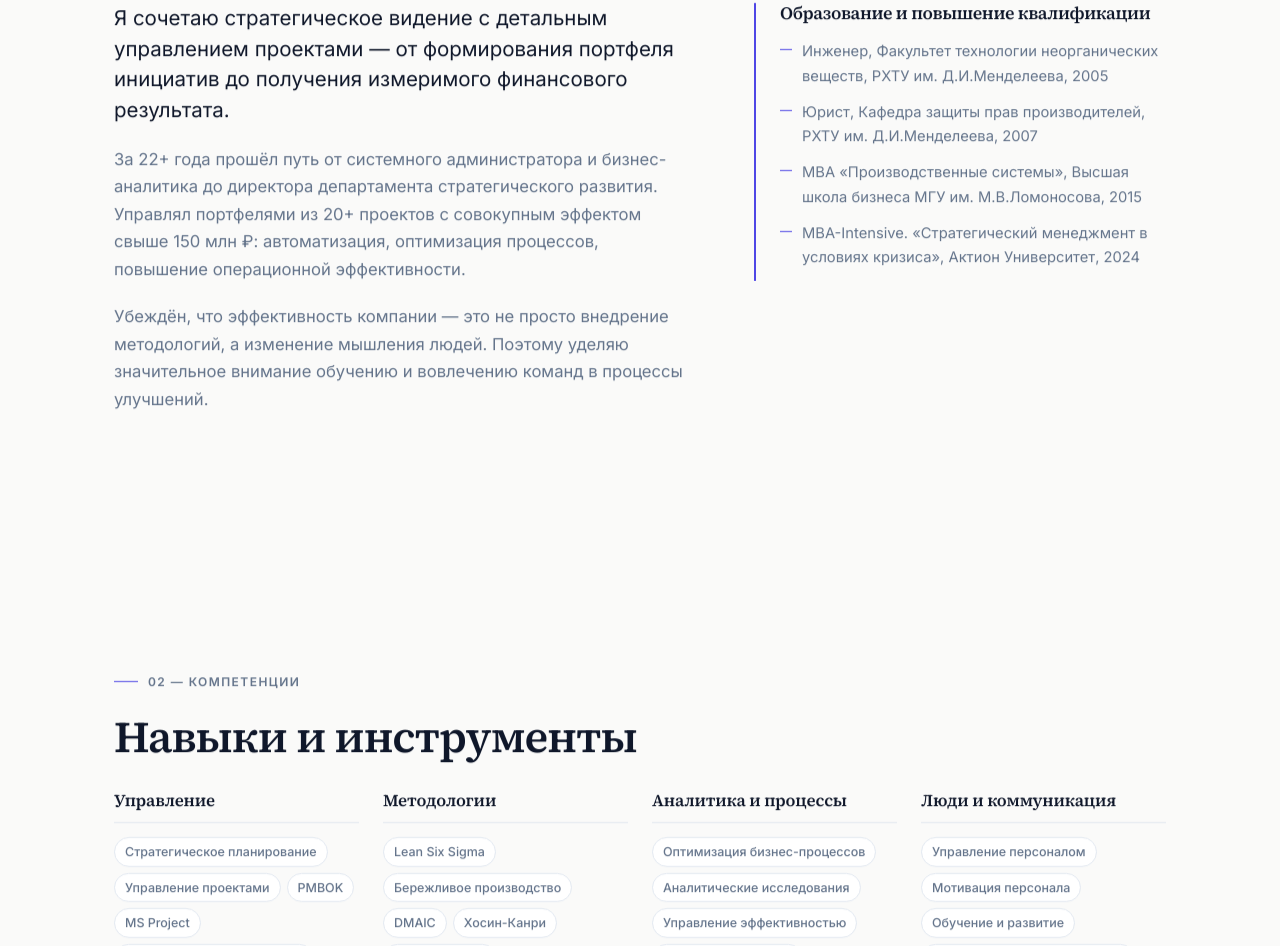
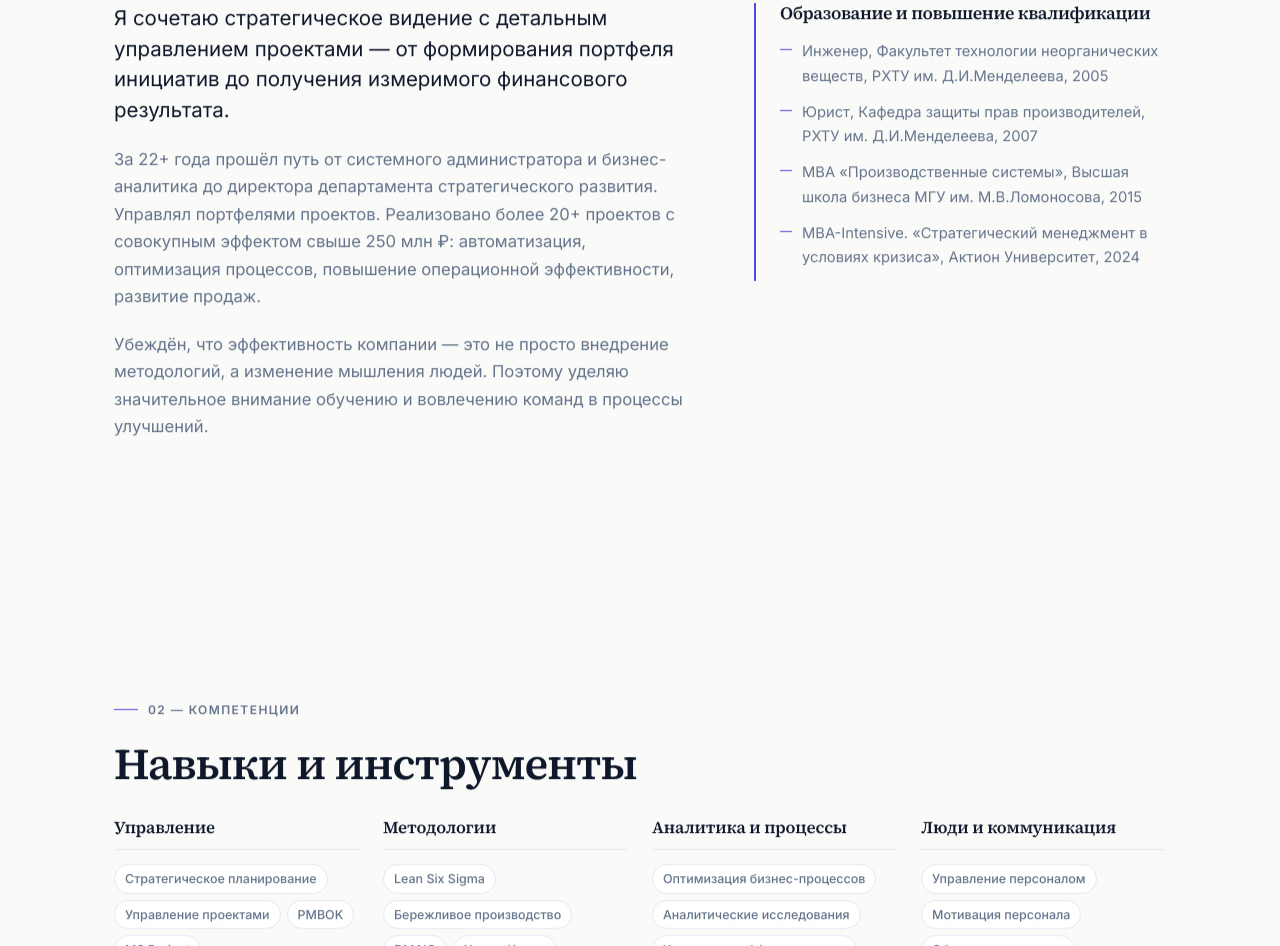
Before and after one commit to cazzzzi/shalnov-cv, a plain HTML site: page index.html in a window 1280 px wide. Shown: the part 1160-2106 px from the top of the page. Drawn offline with Linux system fonts and the light colour scheme.

Commit message:
Update index.html

```diff
--- a/index.html
+++ b/index.html
@@ -975,9 +975,9 @@
             </p>
             <p>
               За 22+ года прошёл путь от системного администратора и бизнес-аналитика
-              до директора департамента стратегического развития. Управлял портфелями
-              из 20+ проектов с совокупным эффектом свыше 150 млн ₽: автоматизация,
-              оптимизация процессов, повышение операционной эффективности.
+              до директора департамента стратегического развития. Управлял портфелями проектов. Реализовано более
+              20+ проектов с совокупным эффектом свыше 250 млн ₽: автоматизация,
+              оптимизация процессов, повышение операционной эффективности, развитие продаж.
             </p>
             <p>
               Убеждён, что эффективность компании — это не просто внедрение методологий,
```
